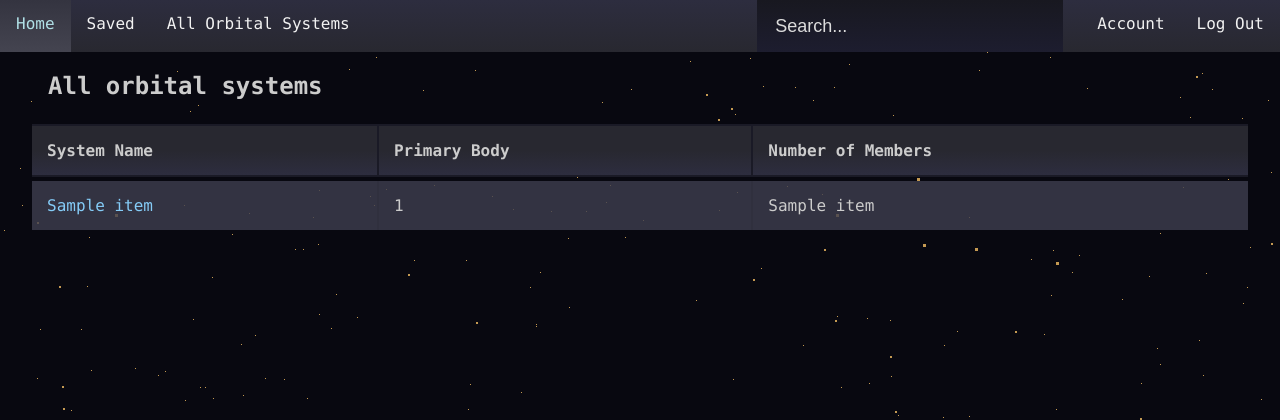
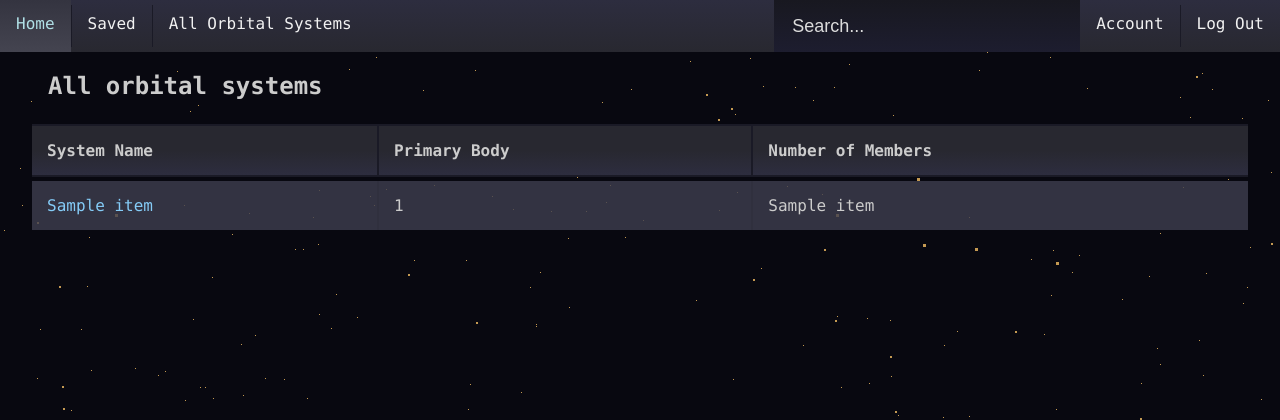
Before and after one commit to Ranger223/350DatabasesProject, a Flask app: template Frontend/itc350-template/templates/orbsysview.html in a window 1280 px wide. Shown: the top 420 px of the page. Run offline with Flask 3, Linux system fonts and the light colour scheme; the template is opened without the code that fills it: most values are stand-ins (such as "Sample title", 1, 10 or a date in 2020).

Commit message:
Nav Bar Separators

```diff
--- a/Frontend/itc350-template/static/css/styles.css
+++ b/Frontend/itc350-template/static/css/styles.css
@@ -9,11 +9,11 @@ body {
 .navbar input[type=text] {
     padding: 1em;
     border: none;
-    margin-right: 1em;
+    margin-right: 0;
     font-size: 18px;
     width: 15em;
     background: linear-gradient(to bottom, #181820, #1d1d2f);
-    }
+}
 
 .navbar {
     position: sticky;
@@ -35,6 +35,15 @@ body {
     border: 0;
     height: 100%;
     Width: 100%;
+}
+
+.divider {
+    border-left: 1px solid rgba(26, 26, 38, 1);
+    height:80%;
+    margin:auto;
+    margin-left: 0;
+    margin-right: 0;
+    padding: 0;
 }
 
 .navbar a {
--- a/Frontend/itc350-template/templates/orbsysview.html
+++ b/Frontend/itc350-template/templates/orbsysview.html
@@ -18,12 +18,15 @@
 <nav class="navbar">
     <div class="navLeft">
         <a href="/">Home</a>
+        <div class="divider"></div>
         <a href="#saved">Saved</a>
+        <div class="divider"></div>
         <a href="/orbsys">All Orbital Systems</a>
     </div>
     <div class="navRight">
         <input type="text" placeholder="Search...">
         <a href="#Account">Account</a>
+        <div class="divider"></div>
         <a href="#logout">Log Out</a>
     </div>
 </nav>
```
